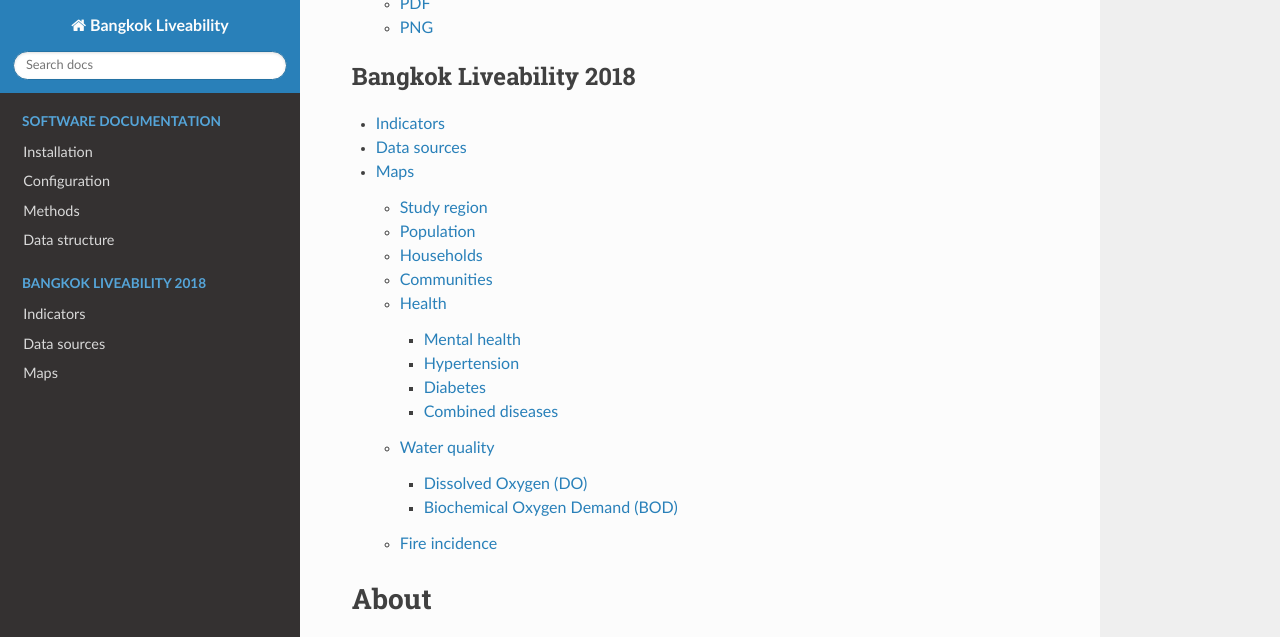
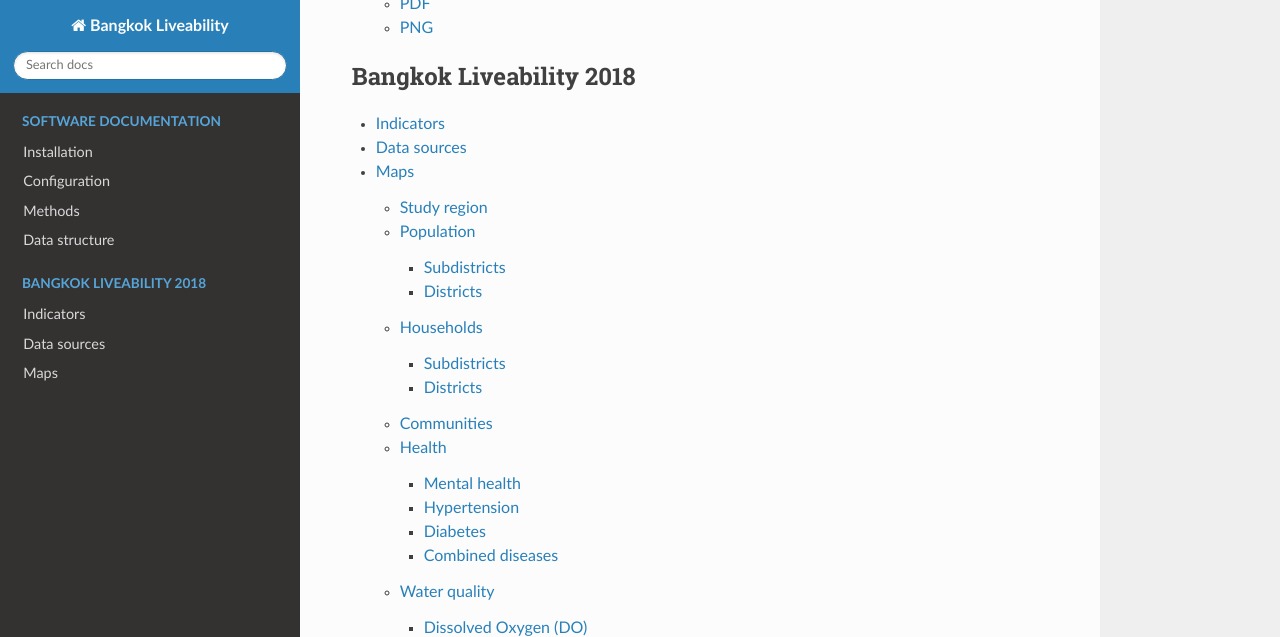
Before and after one commit to carlhiggs/spatial-urban-indicators, a Sphinx documentation site: the page built from docs/index.rst, in a window 1280 px wide and 900 px high, scrolled down 468 px, cut to the strip 0-637 px from the top of the window. Built offline with Sphinx 7.4.7 and the Read the Docs theme 2.0.0, drawn with Linux system fonts in a browser that asks for light colours.

Commit message:
updated HTML documentation content

```diff
--- a/docs/maps.rst
+++ b/docs/maps.rst
@@ -13,14 +13,28 @@ The province of Bangkok has been used to define the Bangkok metropolitan study r
 Population
 ~~~~~~~~~~
 
+Population density was plotted for subdistricts and districts.
+
+Subdistricts
+------------
+
 .. image:: ../maps/bangkok_thailand_2018/png/bangkok_02_population_subdistrict_population_per_sqkm.png
+
+Districts
+---------
 
 .. image:: ../maps/bangkok_thailand_2018/png/bangkok_02_population_district_population_per_sqkm.png
 
 Households
 ~~~~~~~~~~
 
+Subdistricts
+------------
+
 .. image:: ../maps/bangkok_thailand_2018/png/bangkok_02_population_subdistrict_households_per_sqkm.png
+
+Districts
+---------
 
 .. image:: ../maps/bangkok_thailand_2018/png/bangkok_02_population_district_households_per_sqkm.png
 
```
